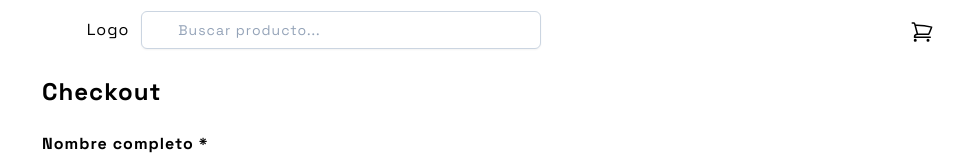
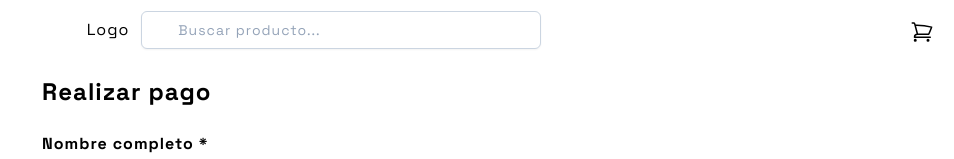
Before and after one commit to DavidReque/store, a Next.js app: page /checkout in a window 1280 px wide. Shown: the top 159 px of the page, without its empty margins (326-1280 px from the left). Built offline with nearby package versions, Linux system fonts and the light colour scheme.

Commit message:
cart button

```diff
--- /dev/null
+++ b/app/carrito/Button.jsx
@@ -0,0 +1,11 @@
+import Link from 'next/link'
+
+export default function Button () {
+  return (
+    <div className='flex justify-center m-8'>
+      <Link href='/checkout' className='mt-4 bg-blue-500 hover:bg-blue-700 text-white font-bold py-4 px-6 rounded focus:outline-none focus:shadow-outline'>
+        Realizar pago
+      </Link>
+    </div>
+  )
+}
--- a/app/carrito/Total.jsx
+++ b/app/carrito/Total.jsx
@@ -13,7 +13,7 @@ export default function Total ({ cartItems, quantities }) {
   }, [cartItems, quantities])
 
   return (
-    <div className='text-center mt-4'>
+    <div className='text-center mt-11'>
       <h2 className='font-bold text-lg sm:text-xl md:text-2xl mb-2'>Total a pagar</h2>
       <div className='bg-gray-100 rounded-md p-4 inline-block'>
         <span className='text-2xl sm:text-3xl md:text-4xl font-bold text-gray-800'>
--- a/app/carrito/page.jsx
+++ b/app/carrito/page.jsx
@@ -3,6 +3,7 @@
 import React, { useContext, useState, useEffect } from 'react'
 import { CartContext } from '../context/CartContext'
 import Total from './Total'
+import Button from './Button'
 
 export default function Carrito () {
   const { cartItems, removeFromCart, clearCart } = useContext(CartContext)
@@ -107,6 +108,7 @@ export default function Carrito () {
         : (
           <div>
             <Total cartItems={cartItems} quantities={quantities} />
+            <Button />
           </div>
           )}
     </div>
--- a/app/checkout/Form.jsx
+++ b/app/checkout/Form.jsx
@@ -1,7 +1,7 @@
 export default function Form ({ handleChange, handleSubmit, formData }) {
   return (
     <div className='max-w-xl mx-auto p-4'>
-      <h2 className='text-2xl font-bold mb-6'>Checkout</h2>
+      <h2 className='text-2xl font-bold mb-6'>Realizar pago</h2>
       <form onSubmit={handleSubmit} className='space-y-4'>
         <div>
           <label className='block mb-1 font-semibold' htmlFor='fullName'>
@@ -106,7 +106,7 @@ export default function Form ({ handleChange, handleSubmit, formData }) {
             Codigo postal
           </label>
           <input
-            type='text'
+            type='number'
             id='postalCode'
             name='postalCode'
             value={formData.postalCode}
--- /dev/null
+++ b/app/checkout/InfoProduct.jsx
@@ -0,0 +1,7 @@
+import React from 'react'
+
+export default function InfoProduct () {
+  return (
+    <div>InfoProduct</div>
+  )
+}
```
